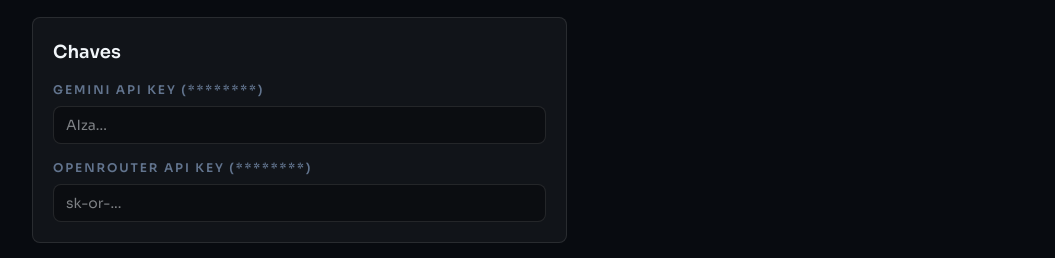
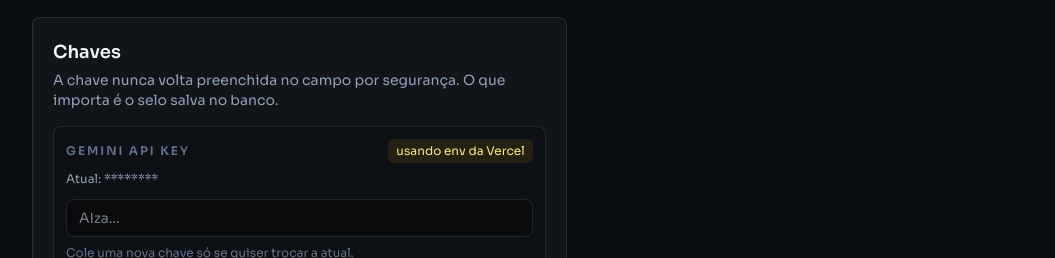
Before and after one commit to jetwater171-debug/telegram-com-ia-perfeito, a Next.js app: page /admin/ai in a window 1280 px wide. Shown: the part 694-952 px from the top of the page, without its empty margins (112-1167 px from the left). Built offline with nearby package versions, Linux system fonts and the light colour scheme; no server answers; the database is empty.

Commit message:
Clarify saved AI keys in admin

```diff
--- a/src/app/admin/ai/page.tsx
+++ b/src/app/admin/ai/page.tsx
@@ -8,6 +8,8 @@ type ProviderKey = "openrouter" | "gemini";
 type AiSettings = {
     openrouterApiKeyMasked: string;
     geminiApiKeyMasked: string;
+    openrouterApiKeySaved: boolean;
+    geminiApiKeySaved: boolean;
     aiDraftModelOrder: string;
     openrouterStrategyModel: string;
     openrouterDraftModel: string;
@@ -40,6 +42,8 @@ type AiStat = {
 const emptySettings: AiSettings = {
     openrouterApiKeyMasked: "",
     geminiApiKeyMasked: "",
+    openrouterApiKeySaved: false,
+    geminiApiKeySaved: false,
     aiDraftModelOrder: "openrouter,gemini",
     openrouterStrategyModel: "z-ai/glm-4.5-air:free",
     openrouterDraftModel: "z-ai/glm-4.5-air:free",
@@ -169,13 +173,15 @@ export default function AdminAiPage() {
         setLoading(true);
         setMsg("");
         const providerOrder = order.join(",");
+        const openrouterKey = openrouterApiKey.trim();
+        const geminiKey = geminiApiKey.trim();
         const res = await fetch("/api/admin/ai-settings", {
             method: "POST",
             headers: { "Content-Type": "application/json" },
             body: JSON.stringify({
                 ...settings,
-                openrouterApiKey,
-                geminiApiKey,
+                openrouterApiKey: openrouterKey,
+                geminiApiKey: geminiKey,
                 aiModelOrder: providerOrder,
                 aiDraftModelOrder: providerOrder,
                 aiStrategyModelOrder: providerOrder,
@@ -187,7 +193,7 @@ export default function AdminAiPage() {
         if (data?.error) {
             setMsg(`Erro: ${data.error}`);
         } else {
-            setMsg("Configuração salva");
+            setMsg("Configuração salva no banco. Se o campo da chave ficar vazio depois de atualizar, é normal: a chave fica oculta.");
             setOpenrouterApiKey("");
             setGeminiApiKey("");
             await load();
@@ -314,13 +320,26 @@ export default function AdminAiPage() {
 
                     <div className="rounded-lg border border-white/10 bg-white/[0.04] p-5">
                         <h2 className="text-lg font-semibold">Chaves</h2>
+                        <p className="mt-1 text-sm text-slate-400">
+                            A chave nunca volta preenchida no campo por segurança. O que importa é o selo salva no banco.
+                        </p>
                         <div className="mt-4 grid gap-4">
-                            <Field label={`Gemini API Key ${settings.geminiApiKeyMasked ? `(${settings.geminiApiKeyMasked})` : ""}`}>
-                                <input value={geminiApiKey} onChange={(e) => setGeminiApiKey(e.target.value)} type="password" className={inputClass} placeholder="AIza..." />
-                            </Field>
-                            <Field label={`OpenRouter API Key ${settings.openrouterApiKeyMasked ? `(${settings.openrouterApiKeyMasked})` : ""}`}>
-                                <input value={openrouterApiKey} onChange={(e) => setOpenrouterApiKey(e.target.value)} type="password" className={inputClass} placeholder="sk-or-..." />
-                            </Field>
+                            <KeyField
+                                label="Gemini API Key"
+                                value={geminiApiKey}
+                                onChange={setGeminiApiKey}
+                                placeholder="AIza..."
+                                masked={settings.geminiApiKeyMasked}
+                                saved={settings.geminiApiKeySaved}
+                            />
+                            <KeyField
+                                label="OpenRouter API Key"
+                                value={openrouterApiKey}
+                                onChange={setOpenrouterApiKey}
+                                placeholder="sk-or-..."
+                                masked={settings.openrouterApiKeyMasked}
+                                saved={settings.openrouterApiKeySaved}
+                            />
                         </div>
                     </div>
 
@@ -398,6 +417,36 @@ function Field({ label, children }: { label: string; children: React.ReactNode }
     );
 }
 
+function KeyField({
+    label,
+    value,
+    onChange,
+    placeholder,
+    masked,
+    saved,
+}: {
+    label: string;
+    value: string;
+    onChange: (value: string) => void;
+    placeholder: string;
+    masked: string;
+    saved: boolean;
+}) {
+    return (
+        <div className="rounded-lg border border-white/10 bg-black/20 p-3">
+            <div className="flex flex-wrap items-center justify-between gap-2">
+                <span className="text-xs font-semibold uppercase tracking-[0.16em] text-slate-500">{label}</span>
+                <span className={`rounded-md px-2 py-1 text-xs ${saved ? "bg-emerald-400/10 text-emerald-200" : "bg-amber-400/10 text-amber-200"}`}>
+                    {saved ? "salva no banco" : masked ? "usando env da Vercel" : "não configurada"}
+                </span>
+            </div>
+            {masked && <p className="mt-2 text-xs text-slate-400">Atual: {masked}</p>}
+            <input value={value} onChange={(event) => onChange(event.target.value)} type="password" className={`mt-3 w-full ${inputClass}`} placeholder={placeholder} />
+            <p className="mt-2 text-xs text-slate-500">Cole uma nova chave só se quiser trocar a atual.</p>
+        </div>
+    );
+}
+
 function ModelSelect({ title, value, options, onChange }: { title: string; value: string; options: string[]; onChange: (value: string) => void }) {
     return (
         <Field label={title}>
--- a/src/app/api/admin/ai-settings/route.ts
+++ b/src/app/api/admin/ai-settings/route.ts
@@ -86,6 +86,8 @@ export async function GET() {
             settings: {
                 openrouterApiKeyMasked: maskSecret(map.openrouter_api_key || process.env.OPENROUTER_API_KEY),
                 geminiApiKeyMasked: maskSecret(map.gemini_api_key || process.env.GEMINI_API_KEY),
+                openrouterApiKeySaved: Boolean(map.openrouter_api_key),
+                geminiApiKeySaved: Boolean(map.gemini_api_key),
                 openrouterBaseUrl: map.openrouter_base_url || DEFAULTS.openrouter_base_url,
                 openrouterReferer: map.openrouter_referer || DEFAULTS.openrouter_referer,
                 openrouterTitle: map.openrouter_title || DEFAULTS.openrouter_title,
```
